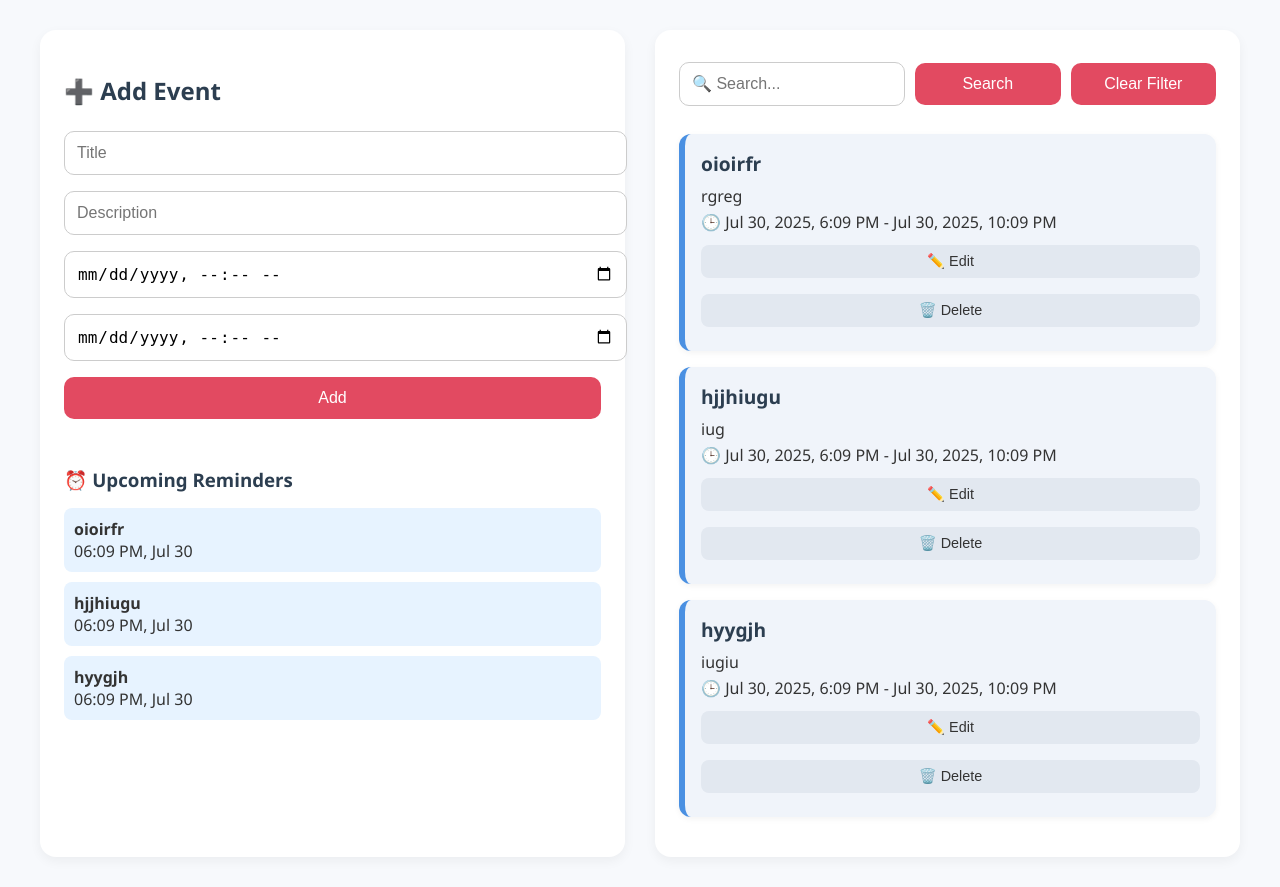
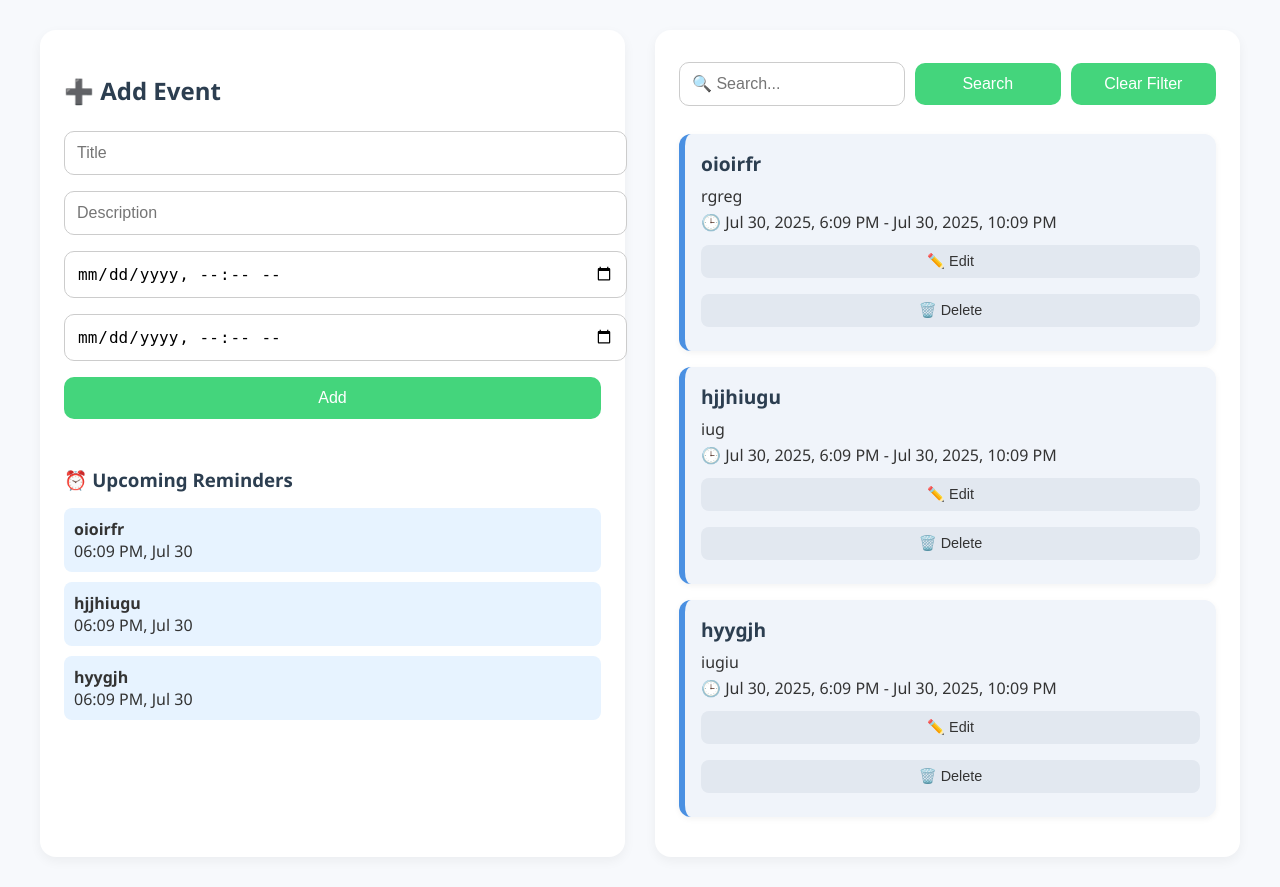
Before and after one commit to Aman-Sutar/Event-Scheduler-2, a Flask app: page / in a window 1280 px wide. Run offline with Flask 3, Linux system fonts and the light colour scheme.

Commit message:
button color changed

```diff
--- a/static/styles.css
+++ b/static/styles.css
@@ -51,7 +51,7 @@ button {
 }
 
 button {
-  background-color: #e24a61;
+  background-color: #44d57c;
   color: white;
   border: none;
   cursor: pointer;
```
